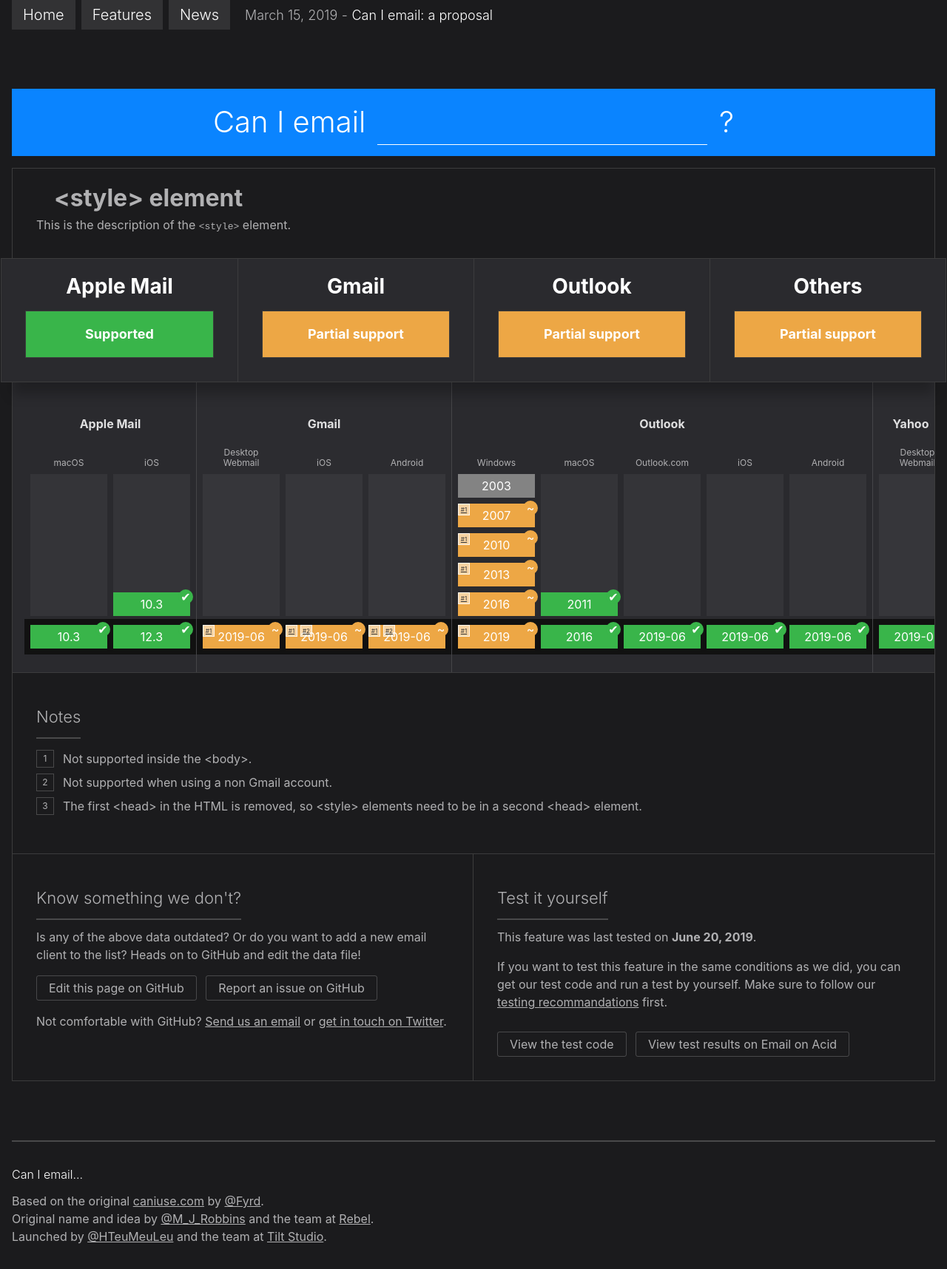
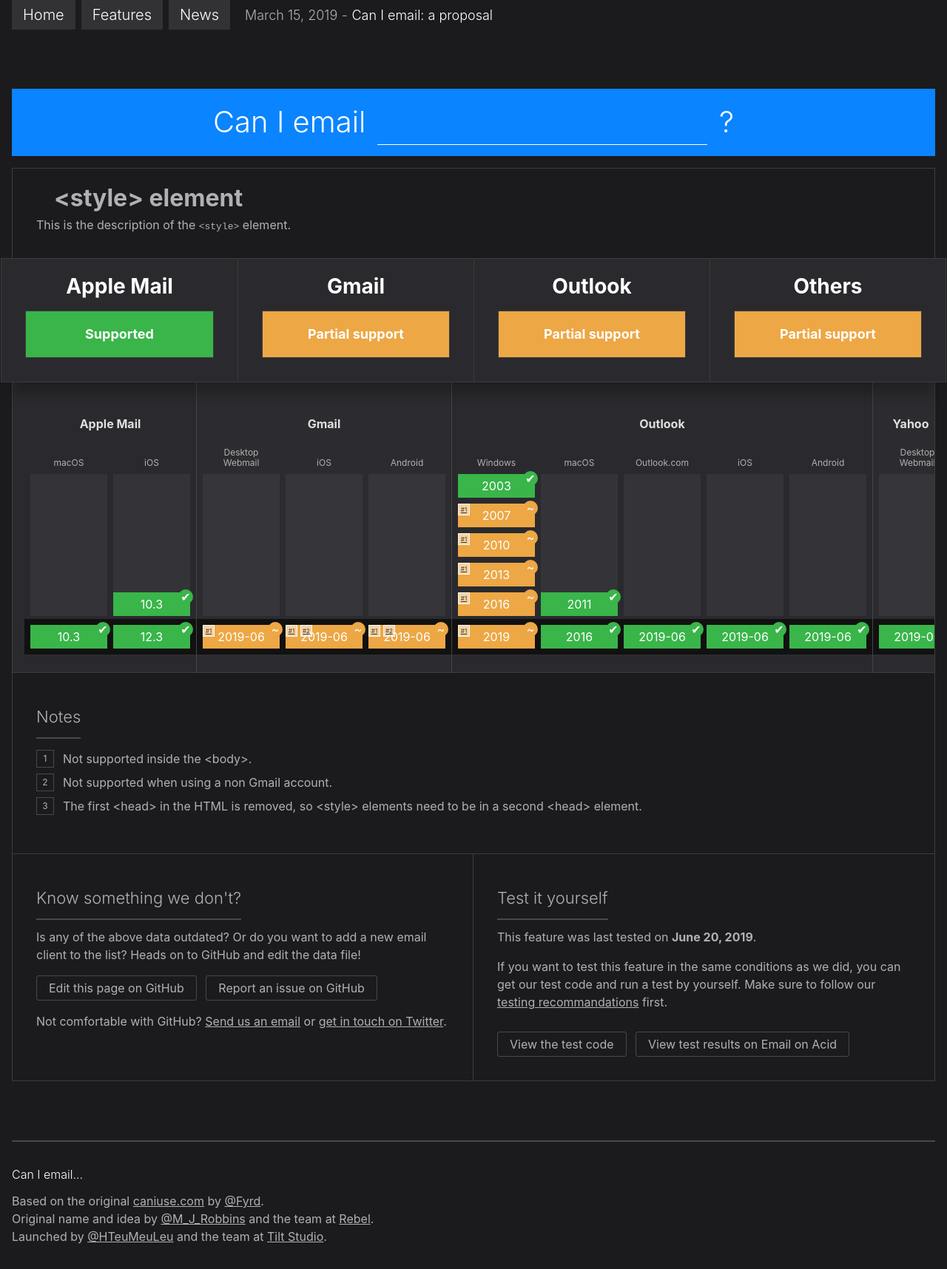
Before and after one commit to hteumeuleu/caniemail, a Jekyll site: the page built from _features/html-style.md, in a window 1280 px wide. Shown: the whole page at 74% size. Built offline with Jekyll 4.4.1, drawn with Linux system fonts in a browser that asks for light colours.

Commit message:
Fix <style> element support for Outlook 2003
Based on Email on Acid test, it works.

```diff
--- a/_features/html-style.md
+++ b/_features/html-style.md
@@ -39,7 +39,7 @@
     },
     outlook: {
         windows: {
-            "2003":"u",
+            "2003":"y",
             "2007":"a #1",
             "2010":"a #1",
             "2013":"a #1",
```
Also changed, not shown: 1 other file.
